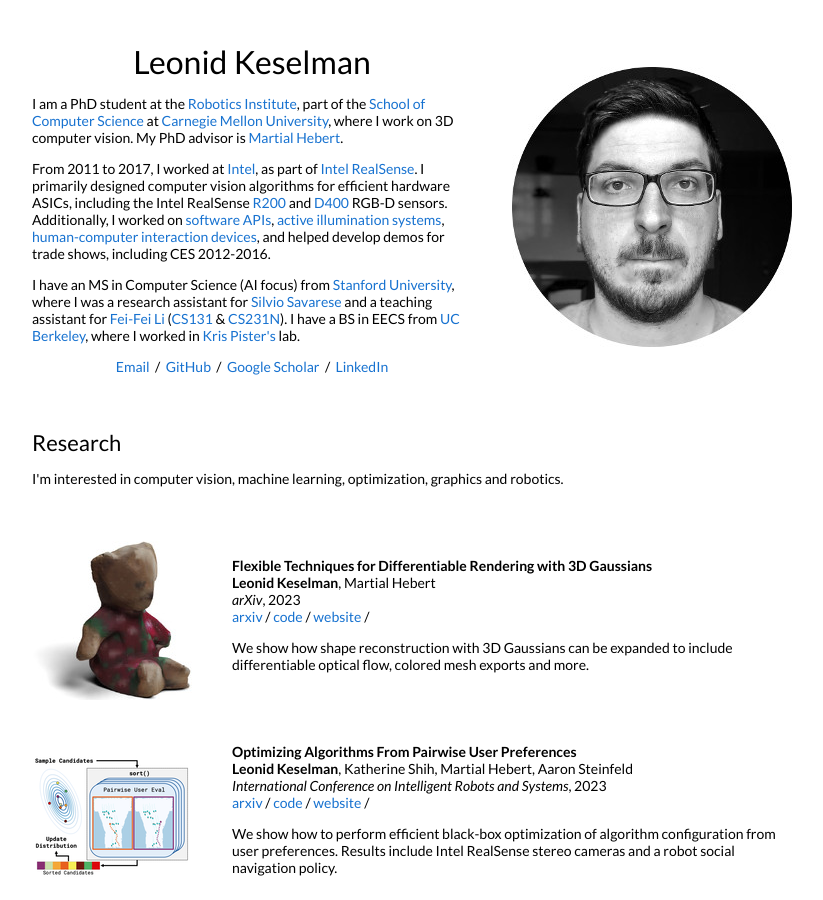
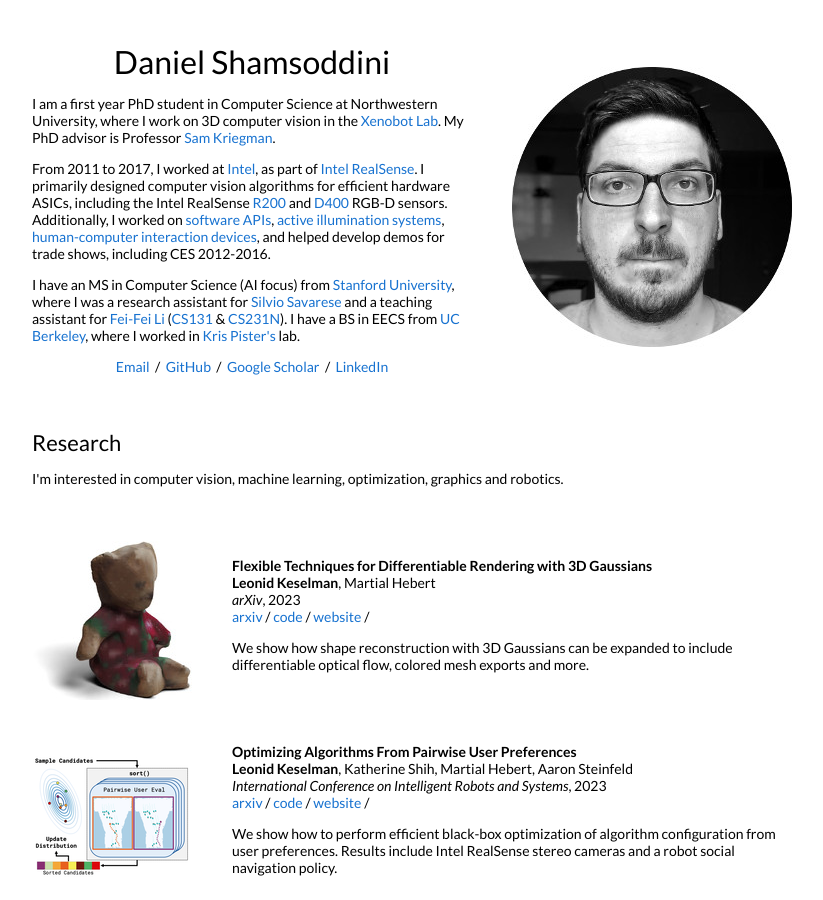
Before and after one commit to danielshamsoddini/danielshamsoddini.github.io, a Jekyll site: the page built from _posts/2023-08-28-3dgaussians.markdown, in a window 1280 px wide and 900 px high. Shown: the whole window, without its empty margins (228-1051 px from the left). Built offline with Jekyll 4.4.1, drawn with Linux system fonts in a browser that asks for light colours.

Commit message:
Change name and affiliation in default layout
Updated personal information and affiliation in the HTML layout.

```diff
--- a/_layouts/default.html
+++ b/_layouts/default.html
@@ -32,9 +32,9 @@
           <tr style="padding:0px">
             <td style="padding:2.5%;width:60%;vertical-align:middle">
               <h1>
-                Leonid Keselman
+                Daniel Shamsoddini
               </h1>
-              <p>I am a PhD student at the <a href="https://www.ri.cmu.edu/">Robotics Institute</a>, part of the <a href="https://www.scs.cmu.edu/">School of Computer Science</a> at <a href="https://www.cmu.edu/">Carnegie Mellon University</a>, where I work on 3D computer vision. My PhD advisor is <a href="http://www.cs.cmu.edu/~hebert/">Martial Hebert</a>.
+              <p>I am a first year PhD student in Computer Science at Northwestern University, where I work on 3D computer vision in the <a href="https://www.xenobot.group/about">Xenobot Lab</a>. My PhD advisor is Professor <a href="https://www.samkriegman.com">Sam Kriegman</a>.
               </p>
               <p>
                 From 2011 to 2017, I worked at <a href="https://www.intel.com">Intel</a>, as part of <a href="https://www.intelrealsense.com/">Intel RealSense</a>. I primarily designed computer vision algorithms for efficient hardware ASICs, including the Intel RealSense <a href="https://software.intel.com/en-us/articles/realsense-r200-camera">R200</a> and <a href="https://software.intel.com/en-us/realsense/d400">D400</a> RGB-D sensors. Additionally, I worked on <a href="https://github.com/IntelRealSense/librealsense">software APIs</a>, <a href="https://patents.google.com/patent/US9992474B2">active illumination systems</a>, <a href="https://patents.google.com/patent/US9304597">human-computer interaction devices</a>, and helped develop demos for trade shows, including CES 2012-2016.
```
